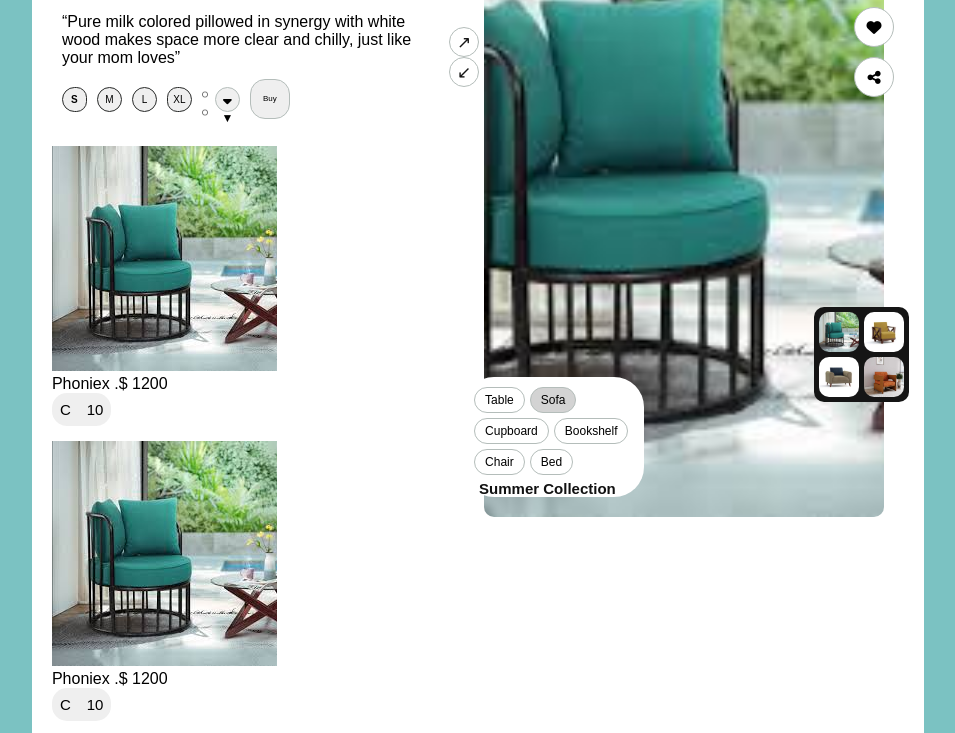
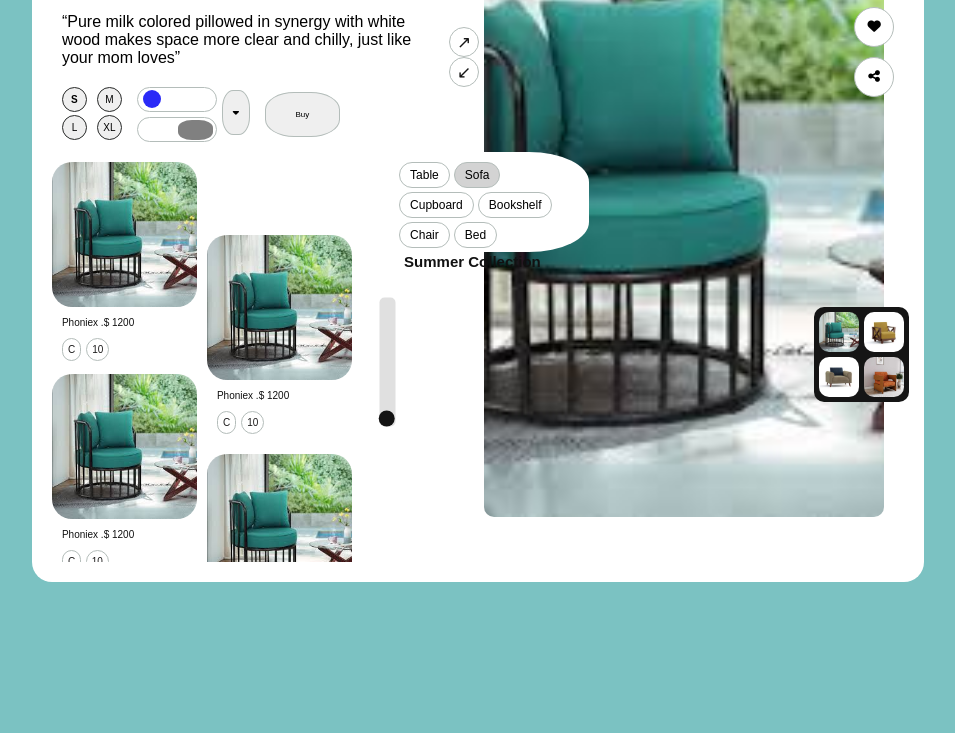
Before and after one commit to BobiBiswas/E-Commerce-Project, a plain HTML site: page index.html in a window 1280 px wide. Shown: the part 338-1071 px from the top of the page, without its empty margins (162-1117 px from the left). After the commit the page ends 960 px from the top, so only its background shows below. Drawn offline with Linux system fonts and the light colour scheme.

Commit message:
Update web.css

```diff
--- a/web.css
+++ b/web.css
@@ -158,7 +158,8 @@ body {
 }
 
 .size {
-    display: flex; /* Use Flexbox to align buttons */
+    display: grid;
+    grid-template-columns: repeat(2, 1fr);/* Use Flexbox to align buttons */
     gap:0px; /* Space between buttons */
 }
 .size button {
@@ -182,104 +183,115 @@ body {
     font-weight: bold;
 }
 
-/* increment button */
-.input-group {
-    display: flex;
-    justify-content:left;
-    align-items:center;
-    flex-direction: row;
-    border-radius: 15px;
-    width: 130px;
-    height: 20px;
-    margin-right: 5px;
-  }
+/* toggle button */
+.toggle-grid-container {
+    display: grid;
+     /* Two columns for the toggle buttons */
+    grid-template-columns: repeat(1, 1fr);
+    gap: 5px; /* Small gap between the toggle buttons */
+    justify-content: center; /* Center the grid items horizontally */
+    align-items: center; /* Align the grid items vertically */
+}
+.toggle-container {
+    position: relative;
 
-  button,
-  input {
-    outline: none;
-    border: none;
-    padding: 8px;
-    font-size: 15px;
+    width: 90px;
+    height: 25px;
 
   }
 
-  input {
-    width: 50%;
-    text-align: center;
+  .toggle-container input {
+    opacity: 0;
+    width: 100%;
+    height: 100%;
+    pointer-events: all;
+    position: absolute;
+
+
   }
 
-  button {
+  .slider {
+    position: absolute;
+    top: 0px;
+    left: 5px;
+    right: 5px;
+    bottom: 0px;
     cursor: pointer;
-  }
-  button:nth-last-child(1) {
-    border-bottom-right-radius: 15px;
-    border-top-right-radius: 15px;
-  }
-  button:nth-child(1) {
-    border-bottom-left-radius: 15px;
-    border-top-left-radius: 15px;
+    border: 1px solid #b4bdba;
+    transition: 0.4s;
+    pointer-events: none;
+
   }
 
-  button:hover {
-    background-color: #e6e6e6;
-  }
-  button:nth-last-child(1):active {
-    box-shadow: inset -4px 5px 10px rgba(0, 0, 0, 0.5);
-  }
-  button:nth-child(1):active {
-    box-shadow: inset 4px 5px 10px rgba(0, 0, 0, 0.5);
+  .slider::before {
+    content: "";
+    position: absolute;
+    height: 18px;
+    width: 18px;
+    left: 5px;
+
+    top: 2px;
+    background-color:rgb(42, 42, 247);
+    transition: 0.2s;
+    pointer-events: none;
+
   }
 
 
 
+
+.slider.round-1,.slider.round-2{
+    border-radius: 34px;
+  }
+
+  .slider.round-1:before {
+    border-radius: 50%;
+  }
+  .slider.round-2::before {
+    border-radius: 40%;
+    left: 40px;
+    margin: 0px;
+    background-color: gray;
+    width: 35px;
+    height: 20px ;
+
+  }
+
+
   /* dropdown button*/
-.button-container {
+  .dropdown-container {
     display: flex;
     align-items: center;
-    margin-bottom: 15px;
+    justify-content: center;
+    border-radius: 50%;
+    margin: 5px 0; /* Add gap between toggle container and buy button */
+    height: 40px;
+
+
 }
 
 .dropdown-button {
+    border-radius: 40%;
+    height: 45px;
+    width: 28px;
+    font-size: 10px;
+    margin-right: 15px; /* Gap between dropdown button and icon */
+    cursor: pointer;
+    border: 1px solid #b4bdba;
 
-    padding: 5px;
-    cursor: pointer;
-    margin-right: 10px;
-    width: 25px;
-    height: 25px;
-    padding: 5px;
-    border-radius: 50%; /* Makes the button circular */
+}
+
+
+
+.buy button {
+
+    margin-top:5px;
+    width:75px;
+    height: 45px;
+    border-radius: 39%; /* Makes the button circular */
     border: 1px solid #b4bdba;
     align-items: center; /* Vertically center text */
     justify-content: center; /* Horizontally center text */
-    transition: background-color 0.3s;
-    font-size: 10px; /* Adjust as needed */
-    text-align: center; /* Ensure text is centered within the button */
-}
-
-.dropdown-button {
-    background-color: #f0f0f0;
-    font-size: 14px; /* Adjust as needed */
-}
-
-.dropdown-button::after {
-    content: "▼";
-    font-size: 12px;
-    margin-left:0;
-}
-
-.dropdown-button:hover {
-    background-color: #e0e0e0; /* Hover effect */
-}
-
-.buy button {
-    margin-right: 10px;
-    margin-top:-10px;
-    width: 40px;
-    height: 40px;
-    border-radius: 15px; /* Makes the button circular */
-    border: 1px solid #b4bdba;
-    align-items: center; /* Vertically center text */
-    justify-content: left; /* Horizontally center text */
     transition: background-color 0.3s;
     font-size: 8px; /* Adjust as needed */
     text-align: center; /* Ensure text is centered within the button */
@@ -305,7 +317,7 @@ body {
     left: 20px; /* Adjust position as needed */
     display: flex;
     flex-direction:column;
-    gap: -1px;
+    gap: -4px;
 
     /* Space between rating elements */
 }
@@ -321,14 +333,23 @@ body {
     transition: background-color 0.3s;
     text-align: left;
     border: 1px solid #b4bdba;
+    position: relative; /* Allow overlapping effect */
+    /* Control stacking order */
 
 }
 .rating.large {
     font-size: 18px; /* Larger font size for the large rating */
+    z-index: 2;
 }
 
 .rating.small {
-    font-size: 14px; /* Smaller font size for the small rating */
+    font-size: 14px;
+     /* Smaller font size for the small rating */
+    margin-top: -10px;
+    width: 110px;
+    height: 35px; /* Negative margin to overlap */
+    z-index: 1;
+    left: 5px;
 }
 
 
@@ -353,15 +374,15 @@ body {
 
 .rating.small span:first-child {
     width: 25px; /* Smaller size for the circular box */
-    height: 20px; /* Smaller size for the circular box */
-    font-size: 13px; /* Smaller font size inside the circle */
+    height: 25px; /* Smaller size for the circular box */
+    font-size: 10px; /* Smaller font size inside the circle */
 }
 
 .rating span:last-child {
-    font-size: 14px; /* Font size for the text beside the circle */
+    font-size: 13px; /* Font size for the text beside the circle */
 }
 .rating.small span:last-child {
-    font-size: 14px; /* Smaller font size for the text beside the circle */
+    font-size: 10px; /* Smaller font size for the text beside the circle */
 }
 
 
@@ -450,15 +471,23 @@ body {
 
 .collection {
     position:absolute;
-    left: -20px; /* Position from the left side of the image */
-    top:80%;/* Position from the top side of the image */
+
+    left: 5px; /* Position from the left side of the image */
+    top:55%;/* Position from the top side of the image */
     color: rgb(17, 17, 17); /* Text color for better visibility */
     background-color: white; /* Semi-transparent background */
     padding: 10px; /* Padding around the content */
-    border-radius: 30px; /* Rounded corners for the container */
-    width: 180px;
-    height: 120px;
+    border-radius: 30%;
+    width: 200px;
+    transform: translate(-50%, -50%);
+    height: 100px;
+
+
 }
+
+
+
+
 
 .collection h2 {
     margin: 5px 5px 10px 5px; /* Remove default margins and add bottom margin */
@@ -468,7 +497,7 @@ body {
 .tags {
     display: flex;
     flex-wrap: wrap; /* Allows buttons to wrap onto the next line */
-    gap: 5px; /* Space between buttons */
+    gap: 4px; /* Space between buttons */
 }
 
 .tags button {
@@ -480,6 +509,7 @@ body {
     font-size: 12px; /* Font size for button text */
     transition: background-color 0.3s;
 }
+
 
 .tags button.active {
     background-color: #d3d3d3; /* Background color for active button */
@@ -493,86 +523,165 @@ body {
 
 
 
+
 /* Scroll container for vertical scrolling */
-.scroll-container {
-    height:500px; /* Adjust the height as needed */
-    overflow-y: auto; /* Enable vertical scrolling */
-    padding: 10px; /* Padding inside the scroll container */
-    margin-left: 10px;
-     /* Optional border for better visualization */
-    border-radius: 25px; /* Optional rounded corners */
+/* Main container for the gallery and slider */
+.gallery-container {
+    display: flex;
+    position: relative;
+    width: 400px; /* Adjust as needed */
+    height: 400px; /* Adjust as needed */
+    overflow: hidden;
 }
 
-/* Scrollable gallery container styling */
-/* Scroll container for vertical scrolling */
-.scroll-container {
-    height: 400px; /* Adjust the height as needed */
-    overflow-y: auto; /* Enable vertical scrolling */
-    padding: 10px; /* Padding inside the scroll container */
-    margin-left: -5px;
-     /* Optional order for better visualization */
-    border-radius: 5px; /* Optional rounded corners */
+
+.image-container {
+    width: 300px; /* Adjust width as needed */
+    height: 300px; /* Adjust height as needed */
+    display: grid;
+    grid-template-columns: repeat(2, 1fr);
+
+    gap: 10px; /* Space between images */
+    /* Custom colors for Firefox */
+
+}
+/* Custom scrollbar for WebKit browsers */
+/* Container for the range slider */
+.slider-container {
+    position: absolute;
+    top: 50%;
+    right: -10px;
+    transform: translateY(-50%);
+    height: 200px; /* Height of the slider container */
+    display: flex;
+    align-items: center;
+
 }
 
-/* Scrollable gallery container styling */
-.scroll-gallery {
-    display: grid; /* Use grid layout for images */
-    grid-template-columns: 1fr 1fr; /* Two columns layout */
-    grid-template-rows: repeat(2, auto); /* Two rows layout */
-    gap: 10px; /* Space between images */
+/* Vertical range slider styling */
+.vertical-slider {
+    writing-mode: bt-lr; /* Sets vertical orientation for the slider */
+    width: 100%;
+    height: 300px; /* Full height of the slider container */
+    margin: 10px 10px; /* Margin for spacing */
+    cursor: pointer;
+    transform: rotate(-90deg); /* Rotates slider to make it vertical */
+    transform-origin: 50% 50%; /* Keeps slider centered after rotation */
+    -webkit-appearance: none; /* Removes default appearance */
+    appearance: none;
+    background-color: transparent; /* Transparent track */
+    outline: none;
 }
 
-/* Styling for each gallery item */
-.gallery-item {
-    position: relative;
-    display: flex;
-    flex-direction: column; /* Stack image and text vertically */
-    align-items: center; /* Center align items horizontally */
-    width: 100%; /* Full width of the container */
-    border-radius: 5px; /* Rounded corners for items */
-    overflow: hidden; /* Ensure no overflow of content */
+/* Custom style for the slider track */
+.vertical-slider::-webkit-slider-runnable-track {
+    width: 8px; /* Width of the track */
+    background-color: #e0e0e0; /* Light gray track background */
+    border-radius: 5px;
+    width: 10px;
 }
 
-.scroll-gallery img {
-    width: 150px; /* Full width of each gallery item */
-    height: 200px; /* Height of each image */
-    border-radius: 15px; /* Rounded corners for images */
+/* Custom style for the slider thumb (blue icon) */
+.vertical-slider::-webkit-slider-thumb {
+    -webkit-appearance: none; /* Removes default thumb */
+    appearance: none;
+    width: 16px; /* Size of the thumb */
+    height: 16px; /* Size of the thumb */
+    background-color: rgb(19, 19, 19); /* Blue color for the thumb */
+    border-radius: 50%; /* Makes the thumb circular */
     cursor: pointer;
-    transition: transform 0.3s; /* Zoom effect on hover */
-    object-fit: cover;
+    position: relative;
+    transform: translateY(-5%);
+    top: 50%;  /* Adjusts the thumb position */
 }
 
-.scroll-gallery img:hover {
-    transform: scale(1.1); /* Slight zoom effect on hover */
+/* Firefox compatibility for custom thumb */
+.vertical-slider::-moz-range-thumb {
+    width: 10px;
+    height: 10px;
+    background-color: blue;
+    border: none;
+    margin: 5px;
+    border-radius: 50%;
+    cursor: pointer;
 }
 
-.gallery-item p {
-    margin-top: 5px; /* Space between image and text */
-    font-size: 14px; /* Font size for the text */
-    text-align: center; /* Center align text */
-    color: #333; /* Text color */
+.image-wrapper {
+    display: flex;
+    flex-direction: column;
+    border-radius: 20px; /* Adjust for rounded corners */
+    overflow:none; /* Hide overflow */
+    background: white; /* Background color for the text and buttons area */
 }
 
-/* Custom positioning for specific items */
-.item-1 {
-    grid-row: 1 / 2; /* Place in the first row */
-    grid-column: 1 / 2; /* Place in the first column */
+.image-wrapper img {
+    width: 100%;
+    height: auto; /* Maintain aspect ratio */
+    object-fit: cover; /* Ensures images cover the container */
+    border-radius: 20px;
 }
 
-.item-2 {
-    grid-row: 2 / 3; /* Place in the second row */
-    grid-column: 1 / 2; /* Place in the first column */
+.text-and-buttons {
+    padding: 10px;
 }
 
-.item-3 {
-    grid-row: 1 / 2; /* Place in the first row */
-    grid-column: 2 / 3; /* Place in the second column */
+.image-text {
+    margin: 0 0 10px 0;
+    font-size: 10px; /* Adjust text size as needed */
+    color: rgb(17, 17, 17); /* Text color */
 }
 
-.item-4 {
-    grid-row: 2 / 3; /* Place in the second row */
-    grid-column: 2 / 3; /* Place in the second column */
+.button-container {
+    display: flex;
+    gap: 5px; /* Space between buttons */
 }
+
+.btn {
+    background-color:white; /* Primary button color */
+    color: rgb(29, 28, 28);
+    border: none;
+    border-radius: 15px;
+    border: 1px solid #b4bdba;
+    padding: 5px 5px;
+    cursor: pointer;
+    font-size: 10px; /* Adjust button text size */
+}
+
+.btn:hover {
+    background-color: #aec4db; /* Darker shade on hover */
+}
+
+
+/* Grid layout adjustments */
+.image-container {
+    grid-template-areas:
+        "image1 image2"
+        "image3 image4";
+}
+
+.image-wrapper:nth-child(1) {
+    grid-area: image1;
+}
+
+.image-wrapper:nth-child(2) {
+    grid-area: image2;
+    margin-top: 50%;
+}
+
+.image-wrapper:nth-child(3) {
+    grid-area: image3;
+    margin-top: -55%;
+}
+
+.image-wrapper:nth-child(4) {
+    grid-area: image4;
+
+}
+
+
+
+
+
 
 
 /* Responsive Design */
@@ -623,11 +732,6 @@ body {
         height: 20px;
     }
 
-    .scroll-gallery {
-        grid-template-columns: repeat(2, 1fr);
-        padding: 5px;
-    }
-
     .gallery {
         grid-template-columns: 1fr; /* Stack gallery items vertically */
     }
```
